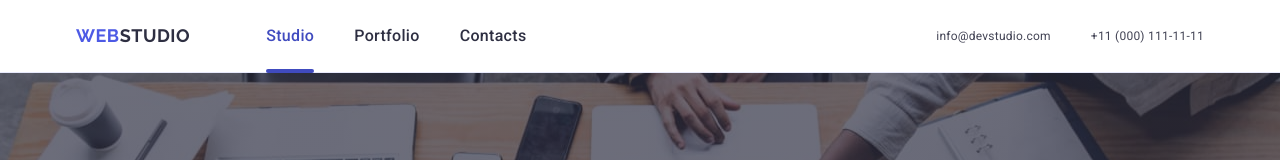
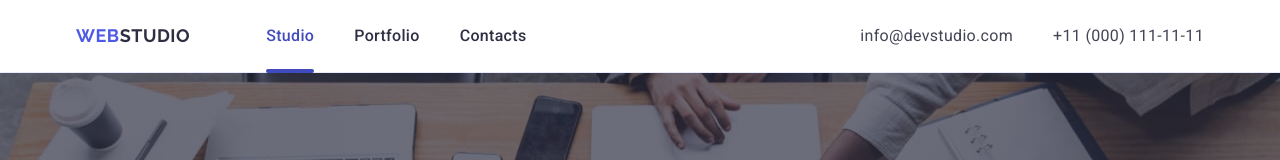
Before and after one commit to VladKorniiko/goit-markup-hw-06, a plain HTML site: page index.html in a window 1280 px wide. Shown: the top 160 px of the page. Drawn offline with nearby package versions, Linux system fonts and the light colour scheme.

Commit message:
Update style.css

```diff
--- a/css/style.css
+++ b/css/style.css
@@ -1173,4 +1173,11 @@ input:checked + .check-text > .new-box {
     padding-top: 120px;
     padding-bottom: 120px;
   }
+
+  .address-link {
+    font-size: 16px;
+    line-height: 1.5;
+    letter-spacing: 0.02em;
+    padding: 12px 0;
+  }
 }
```
